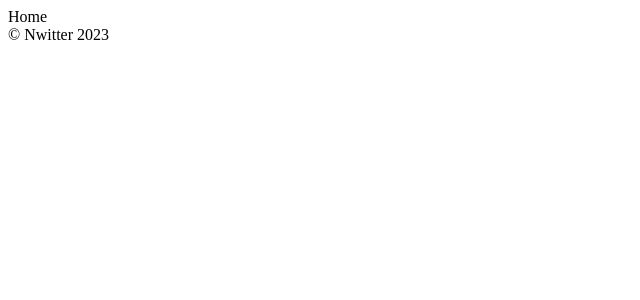
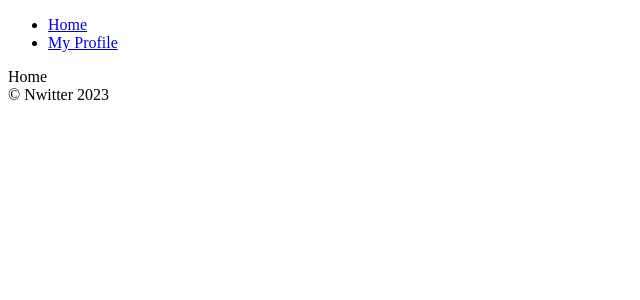
Before and after one commit to tangoo9/firebasePrc, a React (Create React App) app in the folder nwitter/: page /#/ in a window 1280 px wide. Shown: the top 300 px of the page, without its empty margins (0-640 px from the left). Built offline with nearby package versions, Linux system fonts and the light colour scheme; no server answers; sample sign-in values are in the browser's storage.

Commit message:
logout , react-router-dom( redirect, useHistory )

```diff
--- a/nwitter/src/components/App.js
+++ b/nwitter/src/components/App.js
@@ -24,6 +24,8 @@ function App() {
 			console.log("유저 : ", user)
 		});
 	},[])
+
+
 	return (
 		< >
 			{init ? <AppRouter isLoggedIn={isLoggedIn}/> : "로딩중.."}
--- /dev/null
+++ b/nwitter/src/components/Navigation.js
@@ -0,0 +1,19 @@
+import React from 'react'
+import { Link } from 'react-router-dom'
+
+const Navigation = () => {
+  return (
+    <>
+        <ul>
+            <li>
+                <Link to="/">Home</Link>
+            </li>
+            <li>
+                <Link to="/profile">My Profile</Link>
+            </li>
+        </ul>
+    </>
+  )
+}
+
+export default Navigation
--- a/nwitter/src/components/Router.js
+++ b/nwitter/src/components/Router.js
@@ -1,26 +1,34 @@
-import React, { useState } from 'react'
-import {HashRouter as Router, Route, Switch} from 'react-router-dom'
+import React from 'react'
+import {HashRouter as Router, Redirect, Route, Switch} from 'react-router-dom'
+
 import Auth from '../routes/Auth';
 import Home from '../routes/Home';
+import Profile from '../routes/Profile';
+import Navigation from './Navigation';
 
 const AppRouter = ({isLoggedIn}) =>{
     return (
         <>
         <Router>
+            {isLoggedIn && <Navigation/>}
             <Switch>
                 {isLoggedIn
                 ?
-                <>
+                (<>
                     <Route exact path="/">
                         <Home/>
                     </Route>
-                </>
+                    <Route exact path="/profile">
+                        <Profile/>
+                    </Route>
+                </>)
                 :
-                <>
+                (<>
                     <Route exact path="/">
                         <Auth/>
                     </Route>
-                </>
+                    <Redirect from="*" to="/"/>
+                </>)
                 }
             </Switch>
         </Router>
--- a/nwitter/src/routes/Home.js
+++ b/nwitter/src/routes/Home.js
@@ -1,9 +1,12 @@
 import React from 'react'
 
 const Home = () => {
-  return (
-    <div>Home</div>
-  )
+
+	return (
+		<>
+			<div>Home</div>
+		</>
+	)
 }
 
 export default Home
--- a/nwitter/src/routes/Profile.js
+++ b/nwitter/src/routes/Profile.js
@@ -1,9 +1,21 @@
 import React from 'react'
+import { useHistory } from 'react-router-dom'
 
-const profile = () => {
-  return (
-    <div>profile</div>
-  )
+import { authService } from '../fbase'
+
+const Profile = () => {
+	const history = useHistory();
+	const onLogOut = () =>{
+		authService.signOut();
+		history.push("/")
+	}
+
+	return (
+		<>
+			<div>profile</div>
+			<button onClick={onLogOut}>Log out</button>
+		</>
+	)
 }
 
-export default profile
+export default Profile
```
Also changed, not shown: 1 other file (tests, documents, lock files or other folders).
